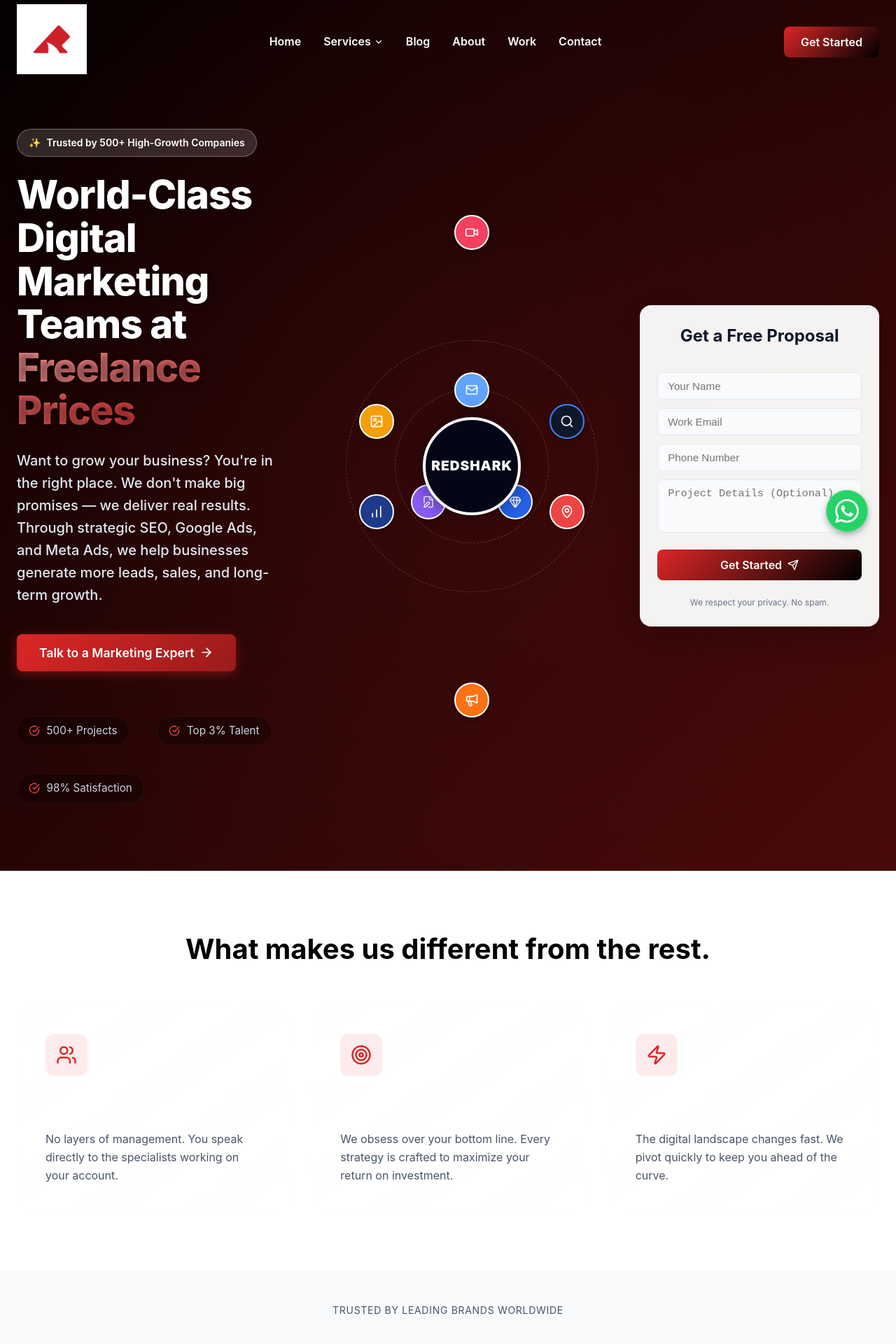
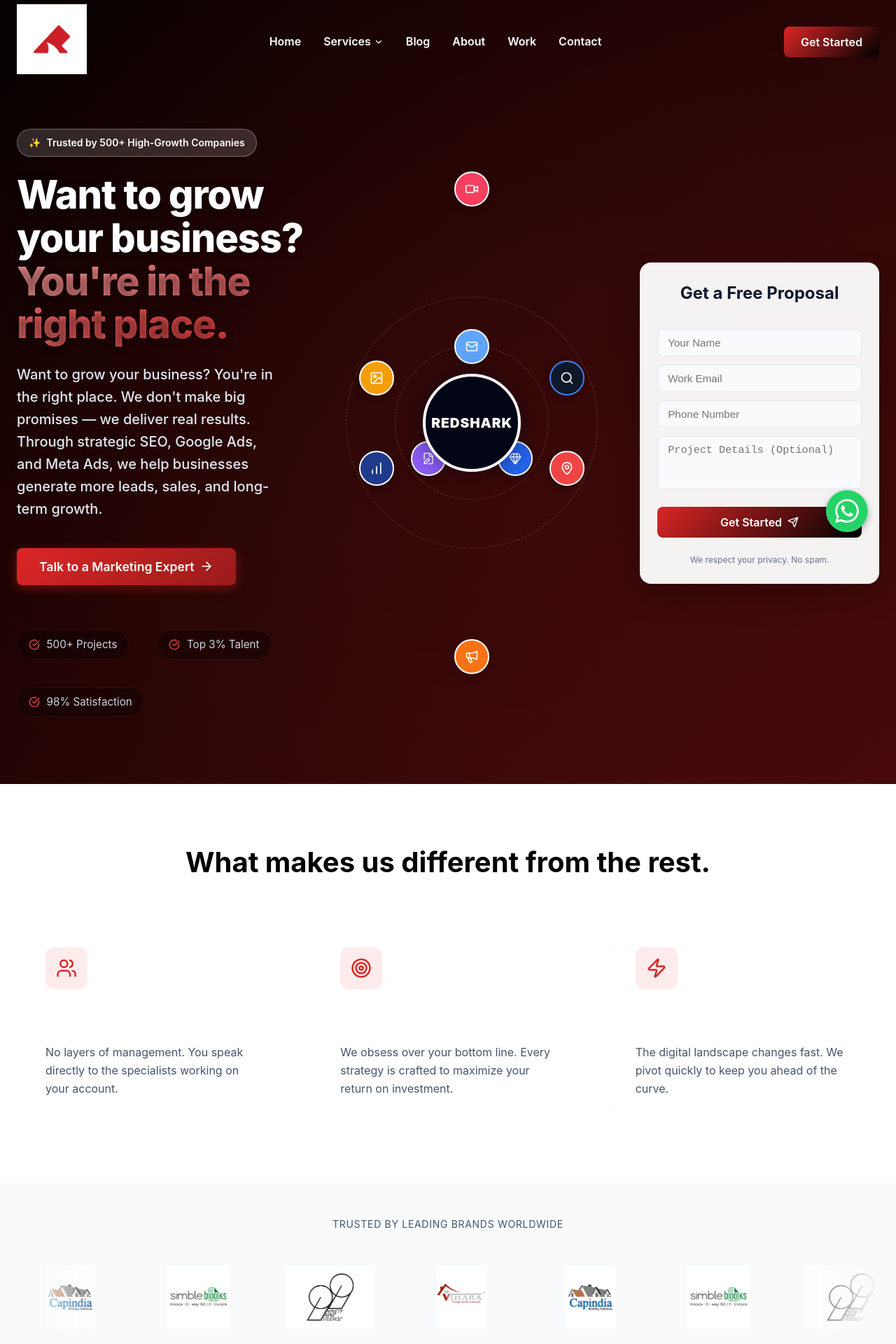
Before and after one commit to Fazilfazi991/redshark, a React (Vite) app: page / in a window 1280 px wide. Shown: the top 1920 px of the page at 70% size. Built offline with nearby package versions, Linux system fonts and the light colour scheme.

Commit message:
Update Hero headline and increase client logo size

```diff
--- a/src/components/Hero.tsx
+++ b/src/components/Hero.tsx
@@ -15,7 +15,7 @@
                     </div>
 
                     <h1 className="hero-headline">
-                        World-Class Digital Marketing Teams at <span className="text-gradient">Freelance Prices</span>
+                        Want to grow your business? <span className="text-gradient">You're in the right place.</span>
                     </h1>
 
                     <p className="hero-subheadline">
--- a/src/components/SocialProof.css
+++ b/src/components/SocialProof.css
@@ -37,7 +37,7 @@
 }
 
 .brand-logo-img {
-    height: 60px;
+    height: 90px;
     width: auto;
     object-fit: contain;
     /* Ensure original colors are kept, no filters */
```
